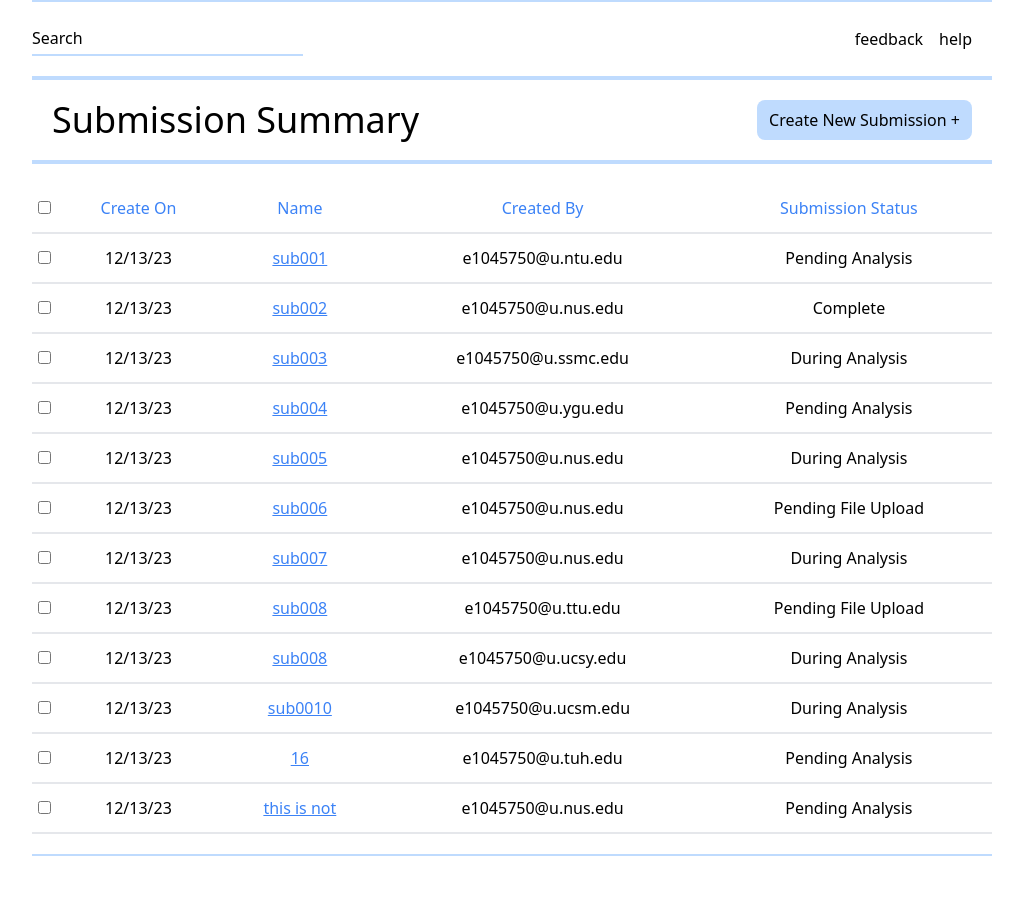
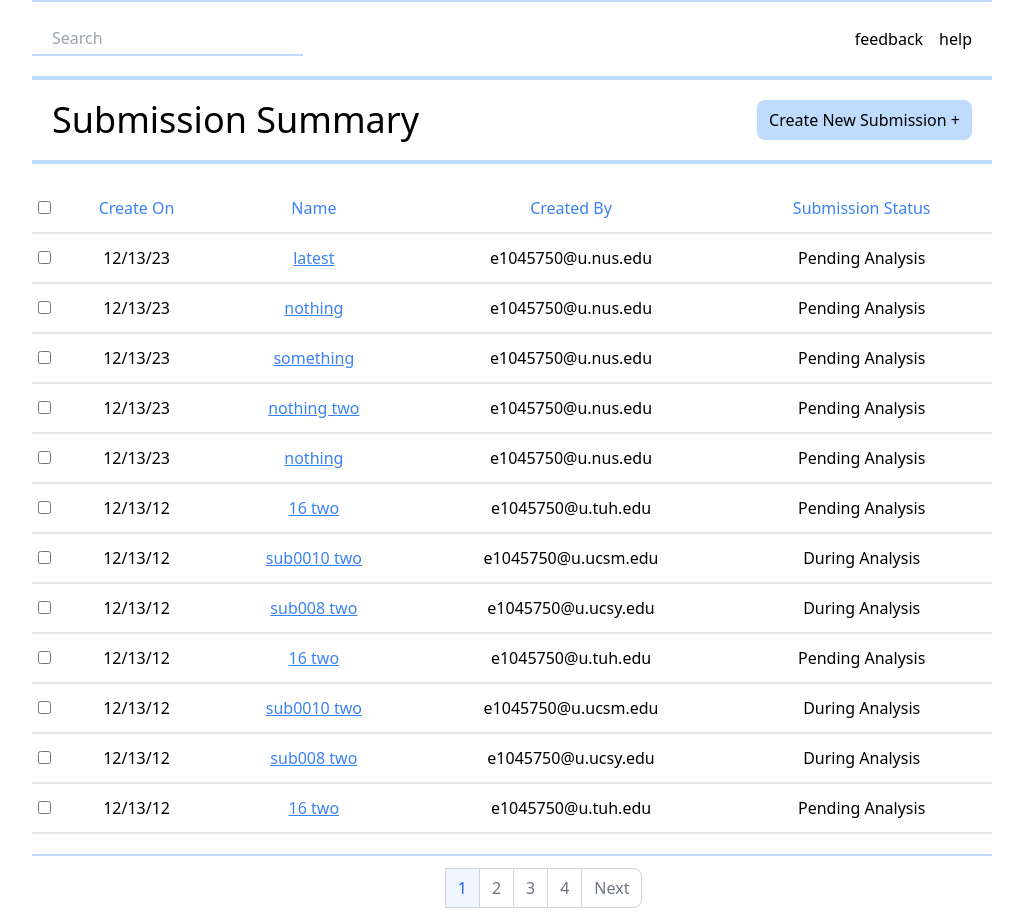
Before and after one commit to SoeLaPyaeHtun/React-CRUD-Table-List, a React (Create React App) app: page / in a window 1280 px wide. Shown: the whole page, without its empty margins (128-1151 px from the left). Before the commit the page ends 856 px from the top, so only its background shows below. Built offline with nearby package versions, Linux system fonts and the light colour scheme; data requests are answered from the project's data file.

Commit message:
add Pagination

```diff
--- a/src/components/Summary.jsx
+++ b/src/components/Summary.jsx
@@ -7,46 +7,91 @@ const Summary = () => {
 
   const statusList = ["Pending File Upload", "Pending Analysis", "During Analysis", "Complete"]
 
-const [summaries , setSummary] = useState([])
+  const [summaries, setSummary] = useState([])
 
-const [showsummarymodel , setSummarymodel] = useState(false)
+  const [currentPage, setPage] = useState(1)
 
-const [query , setQuery] = useState("")
+  const summariesPerPage = 12
+
+  const lastIndex = currentPage * summariesPerPage
+
+  const firstIndex = lastIndex - summariesPerPage
+
+  const [showsummarymodel, setSummarymodel] = useState(false)
+
+  const [query, setQuery] = useState("")
 
   const closesummarymodel = () => setSummarymodel(false)
 
   const columns = ["name", "create_by"]
 
 
-const fetchSummary = async() => {
+  const fetchSummary = async () => {
     const res = await api.get('summarylist/')
 
     setSummary(res.data)
   }
 
-useEffect(()=>{
+  useEffect(() => {
     fetchSummary()
-},[])
+  }, [])
+
+  console.log("first" + firstIndex)
+  console.log("last" + lastIndex)
+
+
+
+  const summariesSlice = summaries.concat().reverse().slice(firstIndex, lastIndex)
+
+  // console.log("///")
+  // console.log(summaries.concat().reverse())
+  // console.log("///")
+
+  console.log(summariesSlice)
+
+  const noOfPage = Math.ceil(summaries.length / summariesPerPage)
+
+  const numbers = [...Array(noOfPage + 1).keys()].slice(1);
+
+  console.log(numbers)
+
+  const changePage = (e, number) => {
+    e.preventDefault();
+    setPage(number)
+  }
+
 
   const searchResult = summaries.filter((summary) => columns.some((column) => summary[column].toLowerCase().includes(query)));
 
-console.log(searchResult.length)
+  const previousPage = (e) => {
+    e.preventDefault();
+    if (currentPage !== firstIndex) {
+      setPage(currentPage - 1)
+    }
+  }
+
+  const nextPage = (e) => {
+    e.preventDefault();
+    if (currentPage !== firstIndex) {
+      setPage(currentPage + 1)
+    }
+  }
+
+  console.log("search" + searchResult.length)
 
   return (
     <div className='w-full h-screen flex felx-col justify-center'>
 
-      <SummaryModel closesummarymodel={closesummarymodel} visible={showsummarymodel}/>
+      <SummaryModel closesummarymodel={closesummarymodel} visible={showsummarymodel} />
 
-      <div className='w-3/4 borderpt-5'>
+      <div className='w-3/4 h-screen borderpt-5'>
 
 
         <div className='flex justify-between items-center py-5 border-y-2 border-blue-200'>
-          <div className='relative'>
-            {/* <form>
-              <input type='text' placeholder='Search' className='border border-blue-300 rounded-lg px-10 py-2' onChange={e => setQuery(e.target.value)}/>
-            </form> */}
-              <input type='text' onChange={(e) => setQuery(e.target.value)} id='search' className='w-full border-b-2 border-blue-200 focus:border-b-3 focus:border-blue-300 px-5 py-1 transition-colors focus:outline-none peer' autoComplete="off" required/>
-              <label htmlFor='search' className='absolute left-0 top-1 cursor-text peer-focus:text-sm peer-focus:-top-4 peer-focus:text-blue-500 transition-all duration-300'>Search </label>
+          <div className=''>
+
+          <input type='text' onChange={e => setQuery(e.target.value)} placeholder='Search' id='search' className='w-full border-b-2 border-blue-200 focus:border-b-3 focus:border-blue-300 px-5 py-1 transition-colors focus:outline-none peer' autoComplete="off" />
+
 
           </div>
           <div className='px-5'>
@@ -81,9 +126,9 @@ console.log(searchResult.length)
             <tbody className='bg-white-600'>
 
               {
-               searchResult <= 0 ?
+                searchResult.length == summaries.length ?
 
-               summaries.map((summary, index) => (
+                  summariesSlice.map((summary, index) => (
                     <tr key={index} className='border-b-2 text-center'>
                       <td> <input type="checkbox" /> </td>
                       <td className='p-3'>{summary.create_on}</td>
@@ -103,17 +148,43 @@ console.log(searchResult.length)
                     </tr>
                   ))
               }
-
-
-
-
-
             </tbody>
           </table>
         </div>
 
 
+        {
+          searchResult.length == summaries.length ?
+            <div className='flex justify-center items-center py-5 '>
+
+              <ul className="inline-flex -space-x-px">
+                <li>
+                  <a href="" onClick={(e) => previousPage(e)} className={currentPage == Math.min(...numbers) ? "invisible" : "px-3 py-2 ml-0 leading-tight text-gray-500 bg-white border border-gray-300 rounded-l-lg hover:bg-gray-100 hover:text-gray-700 dark:bg-gray-800 dark:border-gray-700 dark:text-gray-400 dark:hover:bg-gray-700 dark:hover:text-white"}>Previous</a>
+                </li>
+                {
+                  numbers.map((number, index) => (
+                    <li key={index}>
+                      <a href="" onClick={(e) => changePage(e, number)} className={currentPage == number ? "px-3 py-2 text-blue-600 border border-gray-300 bg-blue-50 hover:bg-blue-100 hover:text-blue-700 dark:border-gray-700 dark:bg-gray-700 dark:text-white" : "px-3 py-2 leading-tight text-gray-500 bg-white border border-gray-300 hover:bg-gray-100 hover:text-gray-700 dark:bg-gray-800 dark:border-gray-700 dark:text-gray-400 dark:hover:bg-gray-700 dark:hover:text-white"} >
+                        {number}
+                      </a>
+                    </li>
+                  ))
+                }
+                <li>
+                  <a href="" onClick={(e) => nextPage(e)} className={currentPage == Math.max(...numbers) ? "invisible" : "px-3 py-2 leading-tight text-gray-500 bg-white border border-gray-300 rounded-r-lg hover:bg-gray-100 hover:text-gray-700 dark:bg-gray-800 dark:border-gray-700 dark:text-gray-400 dark:hover:bg-gray-700 dark:hover:text-white"}>Next</a>
+                </li>
+              </ul>
+
             </div>
+            :
+            <div></div>
+        }
+
+
+
+      </div>
+
+
     </div>
   )
 }
--- a/src/data/db.json
+++ b/src/data/db.json
@@ -83,6 +83,223 @@
       "create_on": "12/13/23",
       "create_by": "e1045750@u.nus.edu",
       "status": 1
+    },
+    {
+      "id": "1",
+      "name": "sub001",
+      "create_on": "12/13/23",
+      "create_by": "e1045750@u.ntu.edu",
+      "status": 1
+    },
+    {
+      "id": "2",
+      "name": "sub002",
+      "create_on": "12/13/23",
+      "create_by": "e1045750@u.nus.edu",
+      "status": 3
+    },
+    {
+      "id": "3",
+      "name": "sub003",
+      "create_on": "12/13/23",
+      "create_by": "e1045750@u.ssmc.edu",
+      "status": 2
+    },
+    {
+      "id": "8",
+      "name": "sub008 two",
+      "create_on": "12/13/12",
+      "create_by": "e1045750@u.ttu.edu",
+      "status": 0
+    },
+    {
+      "id": "9",
+      "name": "sub008 two",
+      "create_on": "12/13/12",
+      "create_by": "e1045750@u.ucsy.edu",
+      "status": 2
+    },
+    {
+      "id": "10",
+      "name": "sub0010 two",
+      "create_on": "12/13/12",
+      "create_by": "e1045750@u.ucsm.edu",
+      "status": 2
+    },
+    {
+      "id": "3b585ec1-533e-2699-d154-dfe842f7163a",
+      "name": "16 two",
+      "create_on": "12/13/12",
+      "create_by": "e1045750@u.tuh.edu",
+      "status": 1
+    },
+    {
+      "id": "e9f72f87-eb38-48c8-cb49-347d04381092",
+      "name": "this is not two",
+      "create_on": "12/13/12",
+      "create_by": "e1045750@u.nus.edu",
+      "status": 1
+    },
+    {
+      "id": "9",
+      "name": "sub008 two",
+      "create_on": "12/13/12",
+      "create_by": "e1045750@u.ucsy.edu",
+      "status": 2
+    },
+    {
+      "id": "10",
+      "name": "sub0010 two",
+      "create_on": "12/13/12",
+      "create_by": "e1045750@u.ucsm.edu",
+      "status": 2
+    },
+    {
+      "id": "3b585ec1-533e-2699-d154-dfe842f7163a",
+      "name": "16 two",
+      "create_on": "12/13/12",
+      "create_by": "e1045750@u.tuh.edu",
+      "status": 1
+    },
+    {
+      "id": "9",
+      "name": "sub008 two",
+      "create_on": "12/13/12",
+      "create_by": "e1045750@u.ucsy.edu",
+      "status": 2
+    },
+    {
+      "id": "10",
+      "name": "sub0010 two",
+      "create_on": "12/13/12",
+      "create_by": "e1045750@u.ucsm.edu",
+      "status": 2
+    },
+    {
+      "id": "3b585ec1-533e-2699-d154-dfe842f7163a",
+      "name": "16 two",
+      "create_on": "12/13/12",
+      "create_by": "e1045750@u.tuh.edu",
+      "status": 1
+    },
+    {
+      "id": "9",
+      "name": "sub008 two",
+      "create_on": "12/13/12",
+      "create_by": "e1045750@u.ucsy.edu",
+      "status": 2
+    },
+    {
+      "id": "10",
+      "name": "sub0010 two",
+      "create_on": "12/13/12",
+      "create_by": "e1045750@u.ucsm.edu",
+      "status": 2
+    },
+    {
+      "id": "3b585ec1-533e-2699-d154-dfe842f7163a",
+      "name": "16 two",
+      "create_on": "12/13/12",
+      "create_by": "e1045750@u.tuh.edu",
+      "status": 1
+    },
+    {
+      "id": "9",
+      "name": "sub008 two",
+      "create_on": "12/13/12",
+      "create_by": "e1045750@u.ucsy.edu",
+      "status": 2
+    },
+    {
+      "id": "10",
+      "name": "sub0010 two",
+      "create_on": "12/13/12",
+      "create_by": "e1045750@u.ucsm.edu",
+      "status": 2
+    },
+    {
+      "id": "3b585ec1-533e-2699-d154-dfe842f7163a",
+      "name": "16 two",
+      "create_on": "12/13/12",
+      "create_by": "e1045750@u.tuh.edu",
+      "status": 1
+    },
+    {
+      "id": "9",
+      "name": "sub008 two",
+      "create_on": "12/13/12",
+      "create_by": "e1045750@u.ucsy.edu",
+      "status": 2
+    },
+    {
+      "id": "10",
+      "name": "sub0010 two",
+      "create_on": "12/13/12",
+      "create_by": "e1045750@u.ucsm.edu",
+      "status": 2
+    },
+    {
+      "id": "3b585ec1-533e-2699-d154-dfe842f7163a",
+      "name": "16 two",
+      "create_on": "12/13/12",
+      "create_by": "e1045750@u.tuh.edu",
+      "status": 1
+    },
+    {
+      "id": "9",
+      "name": "sub008 two",
+      "create_on": "12/13/12",
+      "create_by": "e1045750@u.ucsy.edu",
+      "status": 2
+    },
+    {
+      "id": "10",
+      "name": "sub0010 two",
+      "create_on": "12/13/12",
+      "create_by": "e1045750@u.ucsm.edu",
+      "status": 2
+    },
+    {
+      "id": "3b585ec1-533e-2699-d154-dfe842f7163a",
+      "name": "16 two",
+      "create_on": "12/13/12",
+      "create_by": "e1045750@u.tuh.edu",
+      "status": 1
+    },
+    {
+      "id": "610dd7f0-0567-b836-3231-64a1d13f0058",
+      "name": "nothing",
+      "create_on": "12/13/23",
+      "create_by": "e1045750@u.nus.edu",
+      "status": 1
+    },
+    {
+      "id": "a2a7bb02-a899-409f-11ec-78c1b9018eb2",
+      "name": "nothing two",
+      "create_on": "12/13/23",
+      "create_by": "e1045750@u.nus.edu",
+      "status": 1
+    },
+    {
+      "id": "16dce6ed-d9f4-2886-864f-2768f848b4a0",
+      "name": "something",
+      "create_on": "12/13/23",
+      "create_by": "e1045750@u.nus.edu",
+      "status": 1
+    },
+    {
+      "id": "0f26dc14-b1e9-6f67-13c1-37ed959676a4",
+      "name": "nothing",
+      "create_on": "12/13/23",
+      "create_by": "e1045750@u.nus.edu",
+      "status": 1
+    },
+    {
+      "id": "41272622-1594-836c-9e00-c5359fb81711",
+      "name": "latest",
+      "create_on": "12/13/23",
+      "create_by": "e1045750@u.nus.edu",
+      "status": 1
     }
   ]
 }
```
Also changed, not shown: 1 other file (tests, documents, lock files or other folders). Lines whose indentation alone changed are shown as unchanged.
